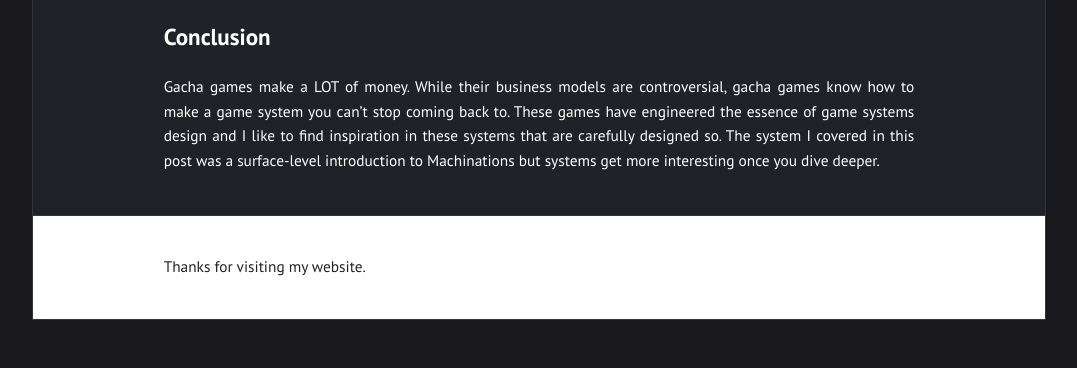
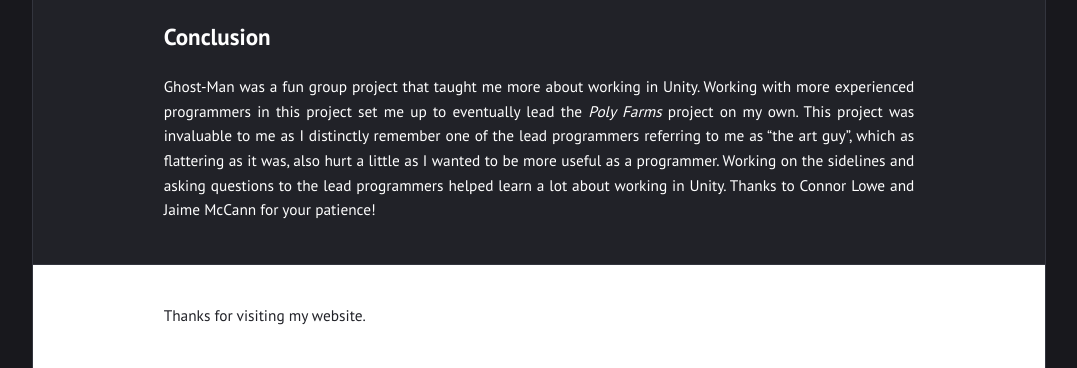
Before and after one commit to isaacwkm/isaacwkm.github.io, a Jekyll site: the page built from _posts/2024-10-22-Ghost-Man.md, in a window 1280 px wide and 900 px high, scrolled down 1398 px, cut to the strip 532-900 px from the top of the window. Shown: the whole strip, without its empty margins (101-1178 px from the left). Built offline with Jekyll 4.4.1, drawn with Linux system fonts in a browser that asks for light colours; before the commit the page ends 2249 px from its top, so only the background shows below that.

Commit message:
conclusion credit

```diff
--- a/_posts/2024-10-22-Ghost-Man.md
+++ b/_posts/2024-10-22-Ghost-Man.md
@@ -24,4 +24,4 @@ hidedate: true
 
 ## Conclusion
 
-Gacha games make a LOT of money. While their business models are controversial, gacha games know how to make a game system you can't stop coming back to. These games have engineered the essence of game systems design and I like to find inspiration in these systems that are carefully designed so. The system I covered in this post was a surface-level introduction to Machinations but systems get more interesting once you dive deeper.
+Ghost-Man was a fun group project that taught me more about working in Unity. Working with more experienced programmers in this project set me up to eventually lead the <i>Poly Farms</i> project on my own. This project was invaluable to me as I distinctly remember one of the lead programmers referring to me as "the art guy", which as flattering as it was, also hurt a little as I wanted to be more useful as a programmer. Working on the sidelines and asking questions to the lead programmers helped learn a lot about working in Unity. Thanks to Connor Lowe and Jaime McCann for your patience!
```
